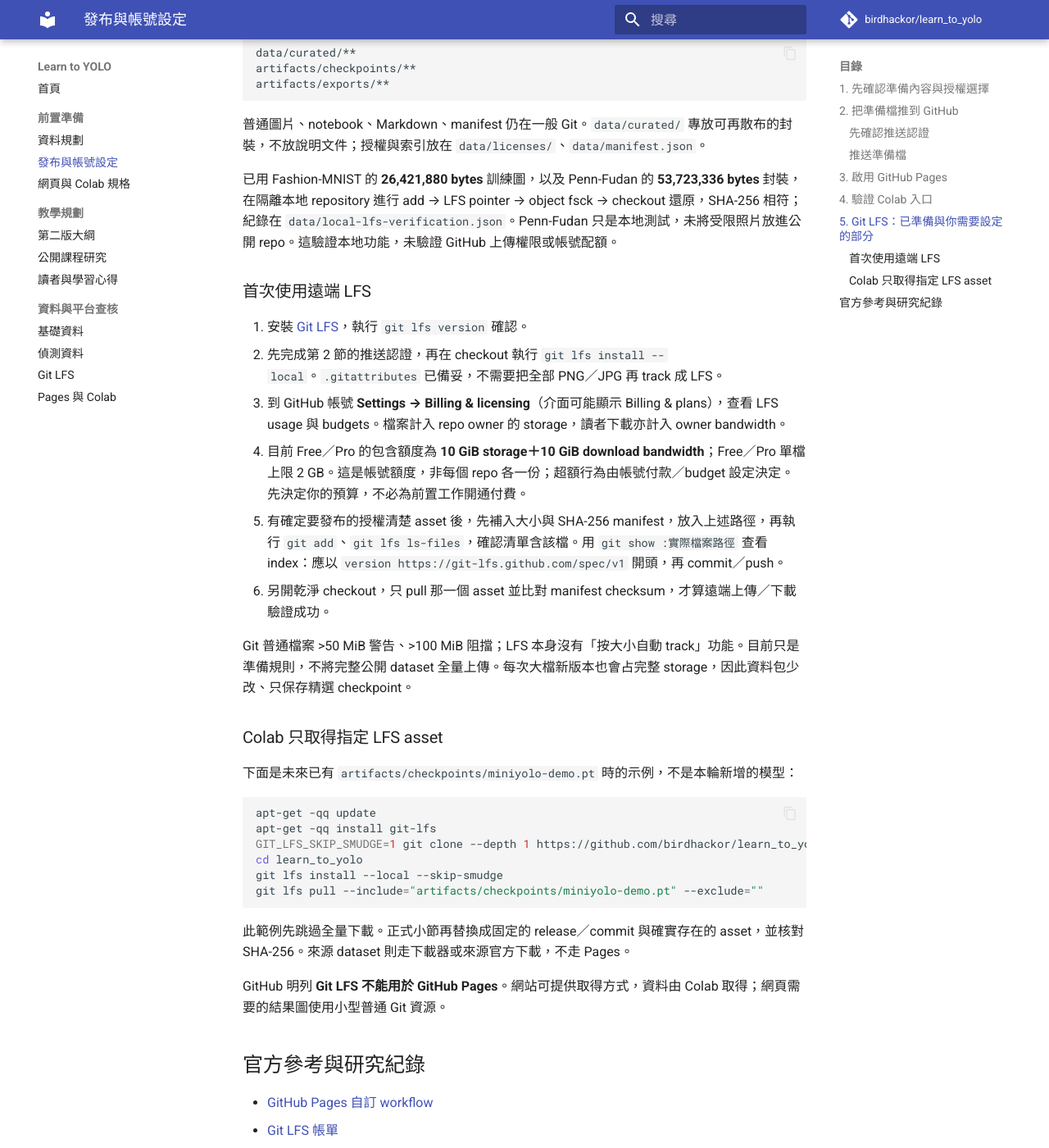
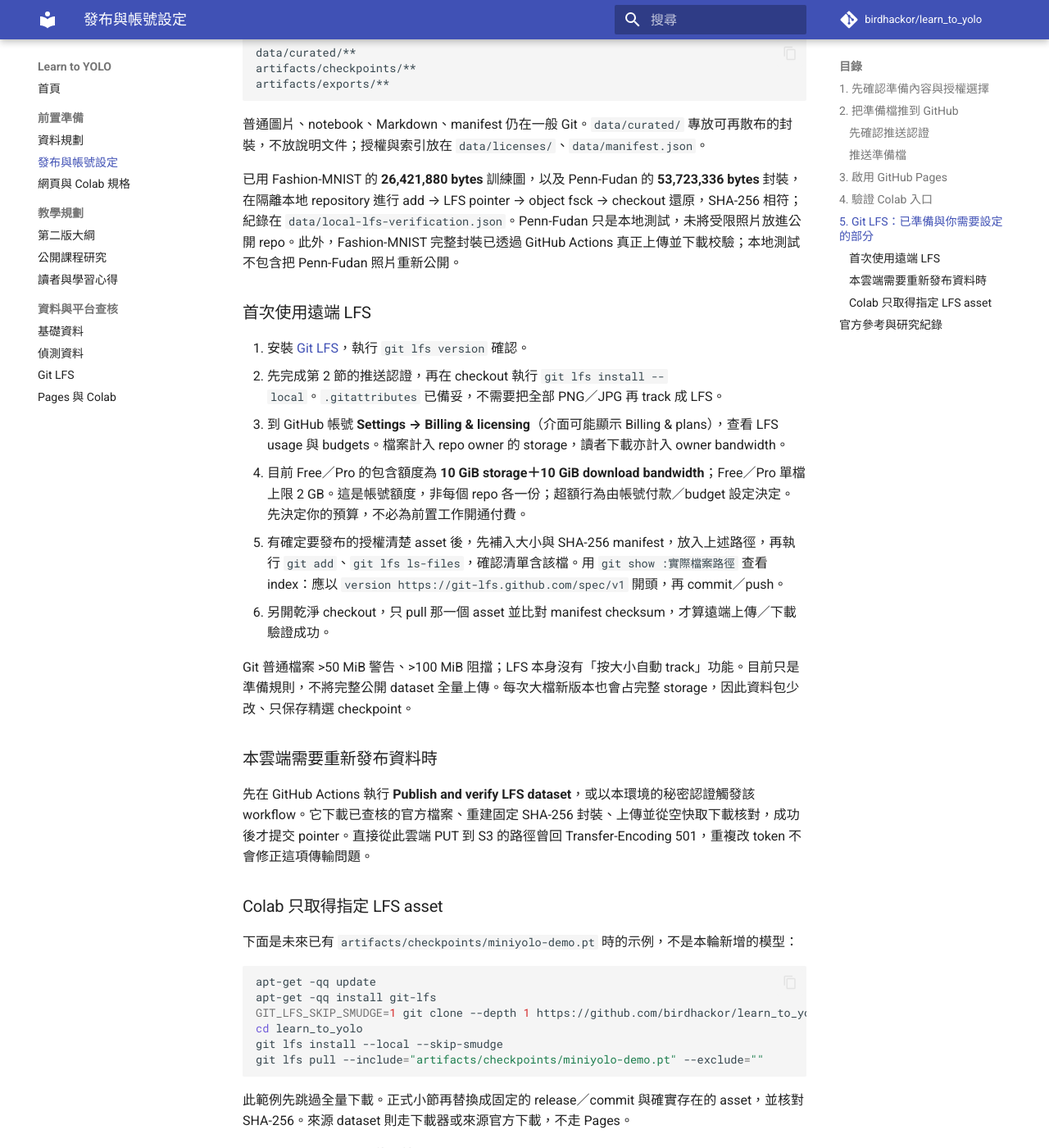
Before and after one commit to birdhackor/learn_to_yolo, an MkDocs documentation site: the page built from docs/preparation/publish.md, in a window 1280 px wide and 1400 px high, scrolled down 2808 px. Shown: the whole window at 82% size. Built offline with MkDocs 1.6.1 and Material for MkDocs 9.7.7, drawn with Linux system fonts in a browser that asks for light colours; comment, search, counter and statistics services are not loaded; some of the changed text lies outside the part shown.

Commit message:
Record successful hosted LFS upload and remote checksum checks

```diff
--- a/docs/preparation/publish.md
+++ b/docs/preparation/publish.md
@@ -66,7 +66,7 @@ python scripts/github_auth.py git push origin HEAD:main
 
 預期網址：**https://birdhackor.github.io/learn_to_yolo/**。
 
-workflow 目前只接受手動觸發，推送本身不發布。它只上傳 `site/`，不下載訓練資料或 LFS。採 Actions artifact 流程，不用建立 gh-pages 分支或執行 `mkdocs gh-deploy`。
+Pages 與資料發布 workflow 目前都接受手動觸發，推送本身不發布。它只上傳 `site/`，不下載訓練資料或 LFS。採 Actions artifact 流程，不用建立 gh-pages 分支或執行 `mkdocs gh-deploy`。
 
 Pages 經由 public repo 可用免費方案。此網站公開，不需要自訂網域；若以後改 private repo，另核對方案與網站 visibility。你看到的雲端環境「儲存並發布」不是 GitHub Pages 的發布流程。
 
@@ -93,7 +93,7 @@ artifacts/exports/**
 
 普通圖片、notebook、Markdown、manifest 仍在一般 Git。`data/curated/` 專放可再散布的封裝，不放說明文件；授權與索引放在 `data/licenses/`、`data/manifest.json`。
 
-已用 Fashion-MNIST 的 **26,421,880 bytes** 訓練圖，以及 Penn-Fudan 的 **53,723,336 bytes** 封裝，在隔離本地 repository 進行 add → LFS pointer → object fsck → checkout 還原，SHA-256 相符；紀錄在 `data/local-lfs-verification.json`。Penn-Fudan 只是本地測試，未將受限照片放進公開 repo。這驗證本地功能，未驗證 GitHub 上傳權限或帳號配額。
+已用 Fashion-MNIST 的 **26,421,880 bytes** 訓練圖，以及 Penn-Fudan 的 **53,723,336 bytes** 封裝，在隔離本地 repository 進行 add → LFS pointer → object fsck → checkout 還原，SHA-256 相符；紀錄在 `data/local-lfs-verification.json`。Penn-Fudan 只是本地測試，未將受限照片放進公開 repo。此外，Fashion-MNIST 完整封裝已透過 GitHub Actions 真正上傳並下載校驗；本地測試不包含把 Penn-Fudan 照片重新公開。
 
 ### 首次使用遠端 LFS
 
@@ -105,6 +105,10 @@ artifacts/exports/**
 6. 另開乾淨 checkout，只 pull 那一個 asset 並比對 manifest checksum，才算遠端上傳／下載驗證成功。
 
 Git 普通檔案 >50 MiB 警告、>100 MiB 阻擋；LFS 本身沒有「按大小自動 track」功能。目前只是準備規則，不將完整公開 dataset 全量上傳。每次大檔新版本也會占完整 storage，因此資料包少改、只保存精選 checkpoint。
+
+### 本雲端需要重新發布資料時
+
+先在 GitHub Actions 執行 **Publish and verify LFS dataset**，或以本環境的秘密認證觸發該 workflow。它下載已查核的官方檔案、重建固定 SHA-256 封裝、上傳並從空快取下載核對，成功後才提交 pointer。直接從此雲端 PUT 到 S3 的路徑曾回 Transfer-Encoding 501，重複改 token 不會修正這項傳輸問題。
 
 ### Colab 只取得指定 LFS asset
 
```
Also changed, not shown: docs/index.md (+1 -1 lines), docs/preparation/data.md (+1 -1 lines), 3 other files.
